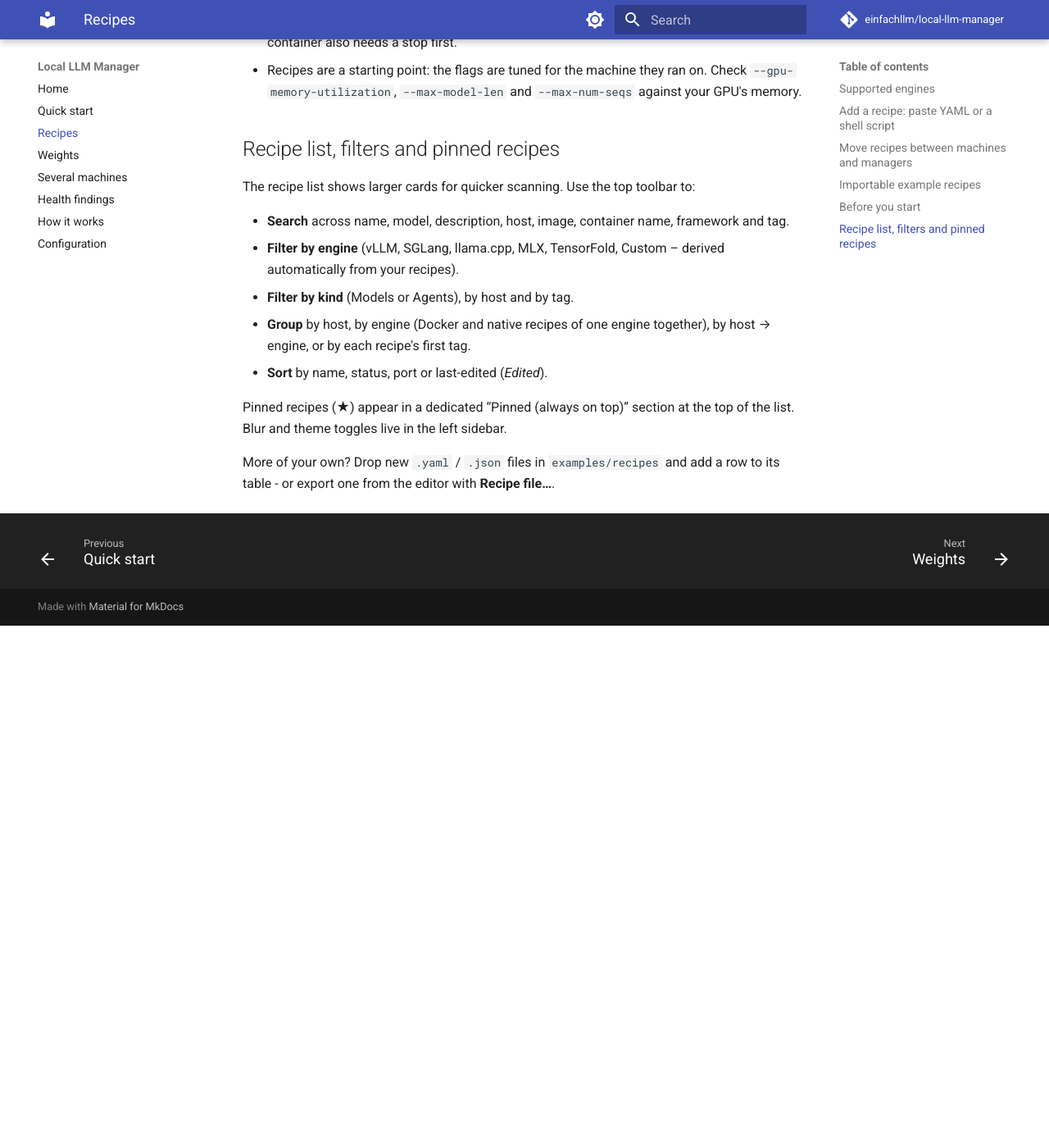
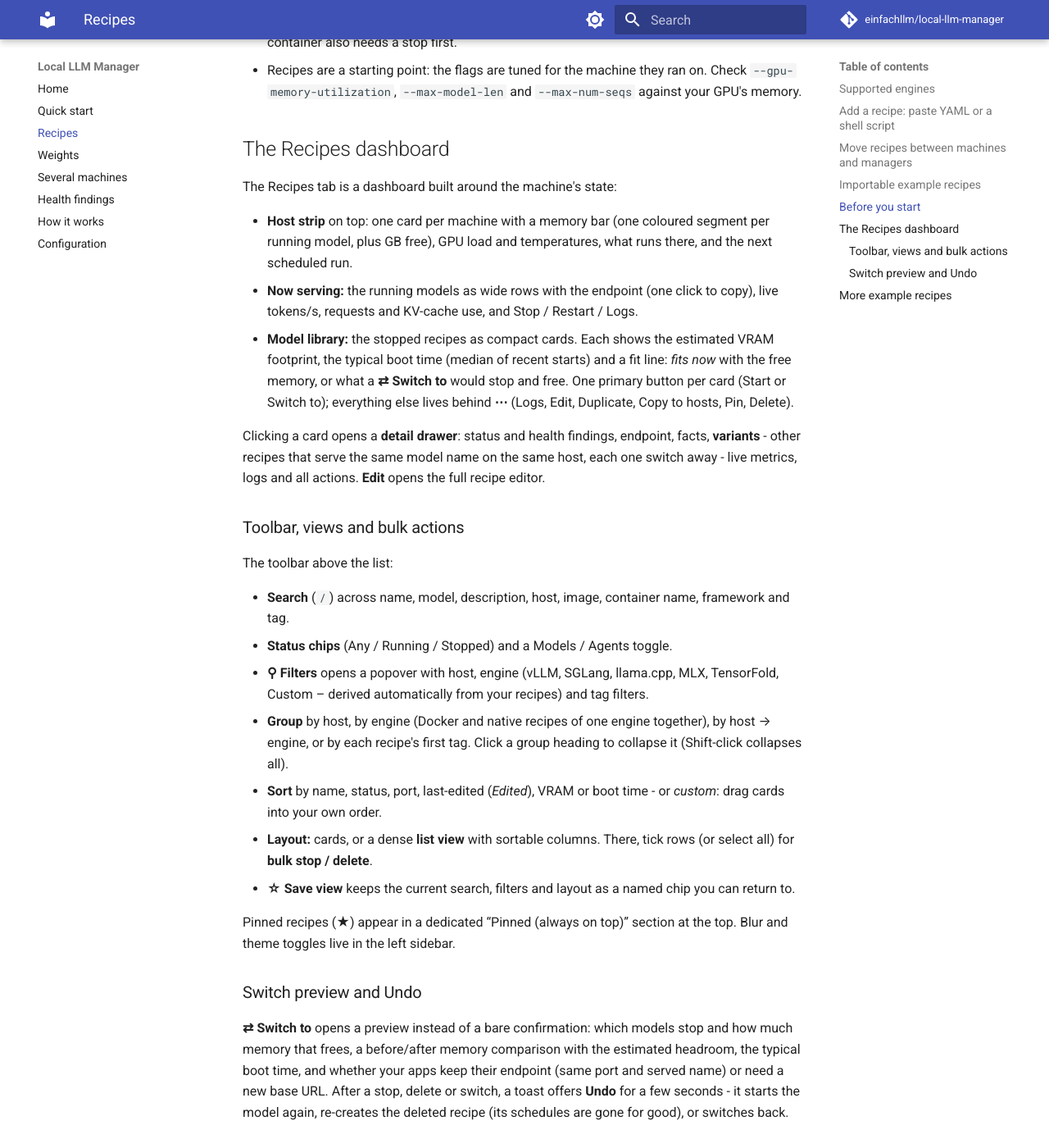
Before and after one commit to einfachllm/local-llm-manager, an MkDocs documentation site: the page built from docs/recipes.md, in a window 1280 px wide and 1400 px high, scrolled down 5692 px. Shown: the whole window at 82% size. Built offline with MkDocs 1.6.1 and Material for MkDocs 9.7.7, drawn with Linux system fonts in a browser that asks for light colours; comment, search, counter and statistics services are not loaded; the version menu is left out; before the commit the page ends 6455 px from its top, so only the background shows below that; some of the changed text lies outside the part shown.

Commit message:
docs: describe the Recipes dashboard and the 0.3.0 highlights
Replace the old recipe-list/filter wording with what the UI now does:
host strip with per-model memory segments, Now serving rows, model
library with fit/switch lines, detail drawer with variants, toolbar
(search, status chips, filters popover, group/sort incl. VRAM, boot time
and drag order, saved views), list view with bulk stop/delete, switch
preview with memory comparison and endpoint note, and Undo toasts.
Card actions (Duplicate, Copy to hosts) now live in the overflow menu.
README changelog: add the dashboard, multi-weights entries and LM Studio
discovery bullets for 0.3.0; update screenshot captions to the new UI.

```diff
--- a/docs/recipes.md
+++ b/docs/recipes.md
@@ -58,7 +58,8 @@ There is no form to fill in. Click **＋ Add recipe** (shortcut `i`) and paste o
 
 Under the box, **YAML recipe** and **shell script** insert an example of each to edit. After **Import**
 the editor opens with every field filled and the exact `docker run` command beside it; check name, port
-and paths, then **Save**. For a variant of a recipe that already works, use **⧉ Duplicate** on its card.
+and paths, then **Save**. For a variant of a recipe that already works, use **⧉ Duplicate** in its
+card's **⋯** menu (or in the detail drawer).
 
 ![Recipe editor with the command preview](screenshots/recipe-editor-dark.png)
 
@@ -69,7 +70,7 @@ A recipe is not tied to the machine it was written on:
 | You want to… | Do this |
 |---|---|
 | Run it on **another host of the same dashboard** | Change its **Host** field. With `{weights}` the model folder follows: each host mounts its own path from the [Weights](weights.md) tab. |
-| Run it on **several hosts at once** and keep them equal | **⇉** on the card copies it to the hosts you tick; later changes to the original are offered to all copies, which can be restarted together. See [Several machines](several-machines.md#the-same-recipe-on-several-machines). |
+| Run it on **several hosts at once** and keep them equal | **⇉ Copy to hosts** in the card's **⋯** menu copies it to the hosts you tick; later changes to the original are offered to all copies, which can be restarted together. See [Several machines](several-machines.md#the-same-recipe-on-several-machines). |
 | Take it to **another installation** (a colleague's hub, a test instance) or into Git | In the editor, **Recipe file…** shows the recipe as compact YAML or JSON - **Copy** or **Download** it, and paste it into **＋ Add recipe** on the other manager. |
 | Tweak a recipe as text | Edit the YAML in **Recipe file…** and press **Apply to editor**; nothing is saved until you click **Save**. |
 
@@ -132,17 +133,50 @@ model on two engines as well: same weights entry, different image and port.
   Moving a recipe to another host or renaming its container also needs a stop first.
 - Recipes are a starting point: the flags are tuned for the machine they ran on. Check `--gpu-memory-utilization`, `--max-model-len` and `--max-num-seqs` against your GPU's memory.
 
-## Recipe list, filters and pinned recipes
+## The Recipes dashboard
 
-The recipe list shows larger cards for quicker scanning. Use the top toolbar to:
+The Recipes tab is a dashboard built around the machine's state:
 
-- **Search** across name, model, description, host, image, container name, framework and tag.
-- **Filter by engine** (vLLM, SGLang, llama.cpp, MLX, TensorFold, Custom – derived automatically from your recipes).
-- **Filter by kind** (Models or Agents), by host and by tag.
+- **Host strip** on top: one card per machine with a memory bar (one coloured segment per running model,
+  plus GB free), GPU load and temperatures, what runs there, and the next scheduled run.
+- **Now serving:** the running models as wide rows with the endpoint (one click to copy), live tokens/s,
+  requests and KV-cache use, and Stop / Restart / Logs.
+- **Model library:** the stopped recipes as compact cards. Each shows the estimated VRAM footprint, the
+  typical boot time (median of recent starts) and a fit line: *fits now* with the free memory, or what a
+  **⇄ Switch to** would stop and free. One primary button per card (Start or Switch to); everything else
+  lives behind **⋯** (Logs, Edit, Duplicate, Copy to hosts, Pin, Delete).
+
+Clicking a card opens a **detail drawer**: status and health findings, endpoint, facts, **variants** -
+other recipes that serve the same model name on the same host, each one switch away - live metrics, logs
+and all actions. **Edit** opens the full recipe editor.
+
+### Toolbar, views and bulk actions
+
+The toolbar above the list:
+
+- **Search** (`/`) across name, model, description, host, image, container name, framework and tag.
+- **Status chips** (Any / Running / Stopped) and a Models / Agents toggle.
+- **⚲ Filters** opens a popover with host, engine (vLLM, SGLang, llama.cpp, MLX, TensorFold, Custom –
+  derived automatically from your recipes) and tag filters.
 - **Group** by host, by engine (Docker and native recipes of one engine together), by host → engine,
-  or by each recipe's first tag.
-- **Sort** by name, status, port or last-edited (*Edited*).
+  or by each recipe's first tag. Click a group heading to collapse it (Shift-click collapses all).
+- **Sort** by name, status, port, last-edited (*Edited*), VRAM or boot time - or *custom*: drag cards
+  into your own order.
+- **Layout:** cards, or a dense **list view** with sortable columns. There, tick rows (or select all)
+  for **bulk stop / delete**.
+- **☆ Save view** keeps the current search, filters and layout as a named chip you can return to.
 
-Pinned recipes (★) appear in a dedicated “Pinned (always on top)” section at the top of the list. Blur and theme toggles live in the left sidebar.
+Pinned recipes (★) appear in a dedicated “Pinned (always on top)” section at the top. Blur and theme
+toggles live in the left sidebar.
+
+### Switch preview and Undo
+
+**⇄ Switch to** opens a preview instead of a bare confirmation: which models stop and how much memory
+that frees, a before/after memory comparison with the estimated headroom, the typical boot time, and
+whether your apps keep their endpoint (same port and served name) or need a new base URL. After a stop,
+delete or switch, a toast offers **Undo** for a few seconds - it starts the model again, re-creates the
+deleted recipe (its schedules are gone for good), or switches back.
+
+## More example recipes
 
 More of your own? Drop new `.yaml` / `.json` files in `examples/recipes` and add a row to its table - or export one from the editor with **Recipe file…**.
```
Also changed, not shown: README.md (+35 -15 lines), docs/how-it-works.md (+11 -6 lines), docs/index.md (+3 -2 lines), docs/quick-start.md (+7 -6 lines), docs/several-machines.md (+2 -2 lines).
